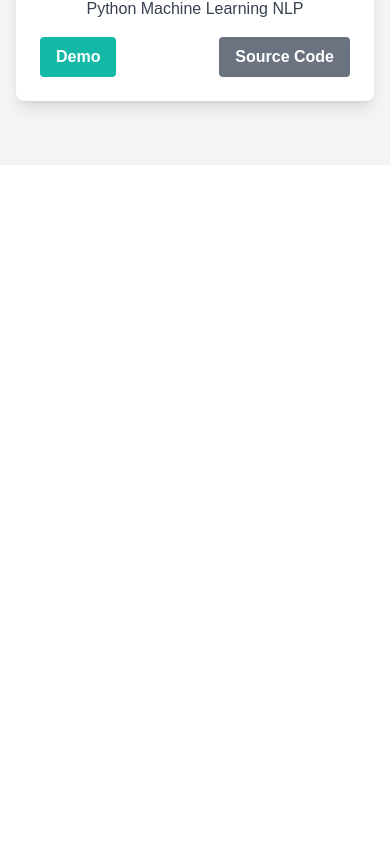
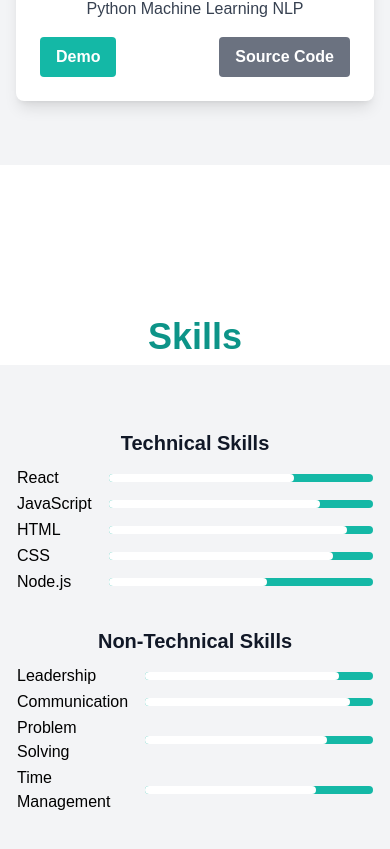
Before and after one commit to pavaramanupriya98/my-portfolio, a React (Create React App) app: page / in a window 390 px wide. Shown: the part 5181-6030 px from the top of the page. Before the commit the page ends 5346 px from the top, so only its background shows below. Built offline with nearby package versions, Linux system fonts and the light colour scheme.

Commit message:
Skills Component Added

```diff
--- a/package.json
+++ b/package.json
@@ -4,9 +4,11 @@
   "version": "0.1.0",
   "private": true,
   "dependencies": {
+    "@headlessui/react": "^1.7.13",
     "@testing-library/jest-dom": "^5.16.5",
     "@testing-library/react": "^13.4.0",
     "@testing-library/user-event": "^13.5.0",
+    "framer-motion": "^4.1.17",
     "react": "^18.2.0",
     "react-dom": "^18.2.0",
     "react-icons": "^4.8.0",
--- a/src/App.css
+++ b/src/App.css
@@ -28,6 +28,10 @@
   color: #61dafb;
 }
 
+.hover\:gray-200:hover {
+  background-color: #edf2f7;
+}
+
 @keyframes App-logo-spin {
   from {
     transform: rotate(0deg);
@@ -36,3 +40,18 @@
     transform: rotate(360deg);
   }
 }
+
+.animate-fade-in {
+  animation: fadeIn 0.5s ease-out;
+}
+
+@keyframes fadeIn {
+  0% {
+    opacity: 0;
+    transform: translate3d(0, -10%, 0);
+  }
+  100% {
+    opacity: 1;
+    transform: none;
+  }
+}
--- a/src/App.js
+++ b/src/App.js
@@ -3,6 +3,7 @@ import Header from "./components/Header";
 import Hero from "./components/Hero";
 import About from "./components/About";
 import Projects from "./components/Projects";
+import Skills from "./components/Skills";
 
 function App() {
   return (
@@ -12,6 +13,7 @@ function App() {
       <main>
         <About />
         <Projects />
+        <Skills />
       </main>
     </div>
   );
--- a/src/components/Header.js
+++ b/src/components/Header.js
@@ -77,10 +77,10 @@ function Header() {
                     Projects
                   </a>
                   <a
-                    href="#"
+                    href="#skills"
                     className="text-gray-300 hover:bg-gray-700 hover:text-white rounded-md px-3 py-2 text-sm font-medium"
                   >
-                    Contact Me
+                    Skills
                   </a>
                 </div>
               </div>
--- /dev/null
+++ b/src/components/Skills.js
@@ -0,0 +1,120 @@
+import React from "react";
+import { motion } from "framer-motion";
+
+function Skills() {
+  //   const technicalSkills = [
+  //     "C",
+  //     "Java",
+  //     "Python",
+  //     "HTML",
+  //     "CSS",
+  //     "Javascript",
+  //     "Angular",
+  //     "React JS",
+  //     "Node JS",
+  //     " ASP .Net Core",
+  //     "Spring Boot",
+  //   ];
+  //   const nonTechnicalSkills = [
+  //     "Leadership",
+  //     "Communication",
+  //     "Problem Solving",
+  //     "Time Management",
+  //   ];
+
+  const technicalSkills = [
+    { name: "React", level: 70 },
+    { name: "JavaScript", level: 80 },
+    { name: "HTML", level: 90 },
+    { name: "CSS", level: 85 },
+    { name: "Node.js", level: 60 },
+  ];
+  const nonTechnicalSkills = [
+    { name: "Leadership", level: 85 },
+    { name: "Communication", level: 90 },
+    { name: "Problem Solving", level: 80 },
+    { name: "Time Management", level: 75 },
+  ];
+
+  const containerVariants = {
+    hidden: {
+      opacity: 0,
+      x: -100,
+    },
+    visible: {
+      opacity: 1,
+      x: 0,
+      transition: {
+        type: "spring",
+        delay: 0.5,
+      },
+    },
+  };
+
+  return (
+    <section className="skills section" id="skills">
+      <div className="text-center pt-36">
+        <h2 className="text-4xl py-2 text-teal-600 font-extrabold md:text-6xl underline-offset-8">
+          Skills
+        </h2>
+      </div>
+      <motion.div
+        className="max-w-6xl mx-auto px-4 sm:px-6 lg:px-8 py-16 bg-gray-100"
+        variants={containerVariants}
+        initial="hidden"
+        animate="visible"
+      >
+        <div className="md:flex md:justify-between">
+          <div className="w-full md:w-1/2">
+            <h3 className="text-xl font-bold text-gray-900 mb-2">
+              Technical Skills
+            </h3>
+            <table className="w-full text-left mb-8">
+              {technicalSkills.map((skill, index) => (
+                <tr key={index}>
+                  <td className="pr-4">{skill.name}</td>
+                  <td className="w-full">
+                    <div className="bg-teal-500 h-2 rounded-full">
+                      <motion.div
+                        className="bg-white h-full rounded-full"
+                        style={{ width: `${skill.level}%` }}
+                        initial={{ width: 0 }}
+                        animate={{ width: `${skill.level}%` }}
+                        transition={{ duration: 1 }}
+                      ></motion.div>
+                    </div>
+                  </td>
+                </tr>
+              ))}
+            </table>
+          </div>
+          <div className="w-full md:w-1/2">
+            <h3 className="text-xl font-bold text-gray-900 mb-2">
+              Non-Technical Skills
+            </h3>
+            <table className="w-full text-left mb-8">
+              {nonTechnicalSkills.map((skill, index) => (
+                <tr key={index}>
+                  <td className="pr-4">{skill.name}</td>
+                  <td className="w-full">
+                    <div className="bg-teal-500 h-2 rounded-full">
+                      <motion.div
+                        className="bg-white h-full rounded-full"
+                        style={{ width: `${skill.level}%` }}
+                        initial={{ width: 0 }}
+                        animate={{ width: `${skill.level}%` }}
+                        transition={{ duration: 1 }}
+                      ></motion.div>
+                    </div>
+                  </td>
+                </tr>
+              ))}
+            </table>
+          </div>
+        </div>
+      </motion.div>
+    </section>
+  );
+}
+
+export default Skills;
```
Also changed, not shown: 1 other file (tests, documents, lock files or other folders).
